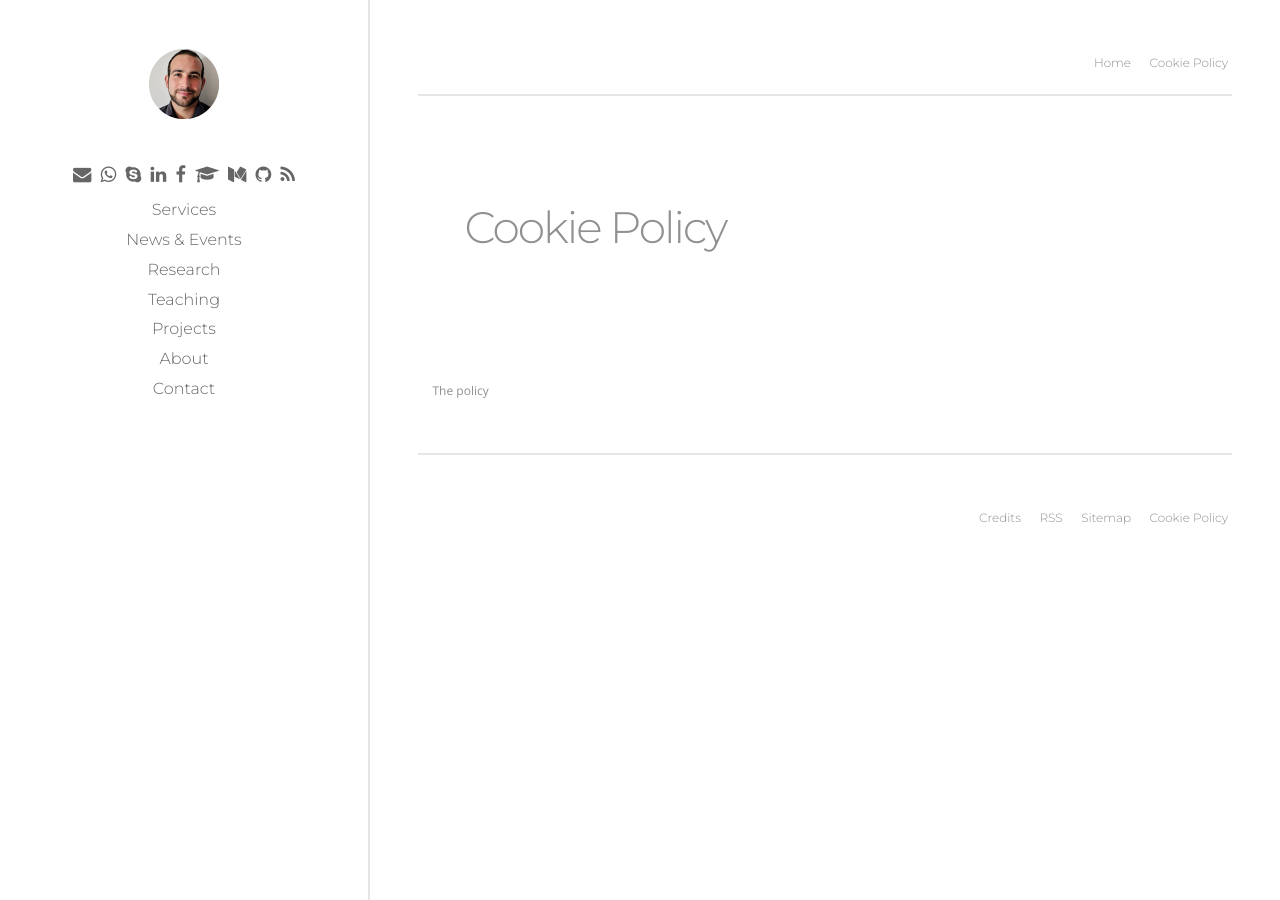
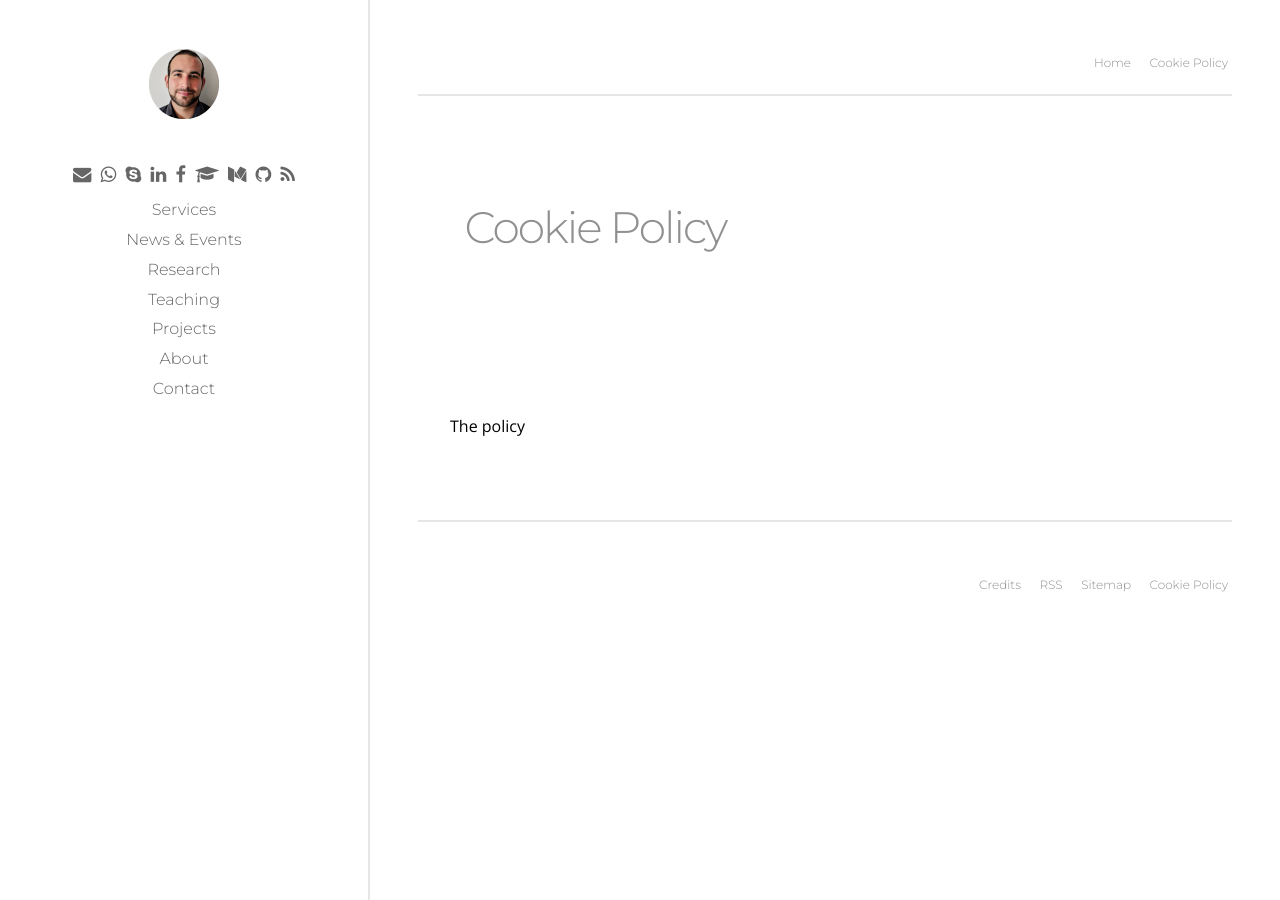
Before and after one commit to p-marco/p-marco.github.io, a Jekyll site: the page built from cookie-policy.md, in a window 1280 px wide. Built offline with Jekyll 4.4.1, drawn with Linux system fonts in a browser that asks for light colours; our own code applies the rules of GitHub Pages for plain Markdown files.

Commit message:
default layout test

```diff
--- a/_includes/item.html
+++ b/_includes/item.html
@@ -29,7 +29,7 @@
 	{% include event.html %}
 {% endif %}
 
-	<div class="abstract grid-item nav-item--page link">{{ content }}</div>
+	<div class="abstract grid-item">{{ content }}</div>
 
 {% if page.collections %}
 	{% assign collection = site.[page.collections] | sort: 'date' | reverse %}
```
